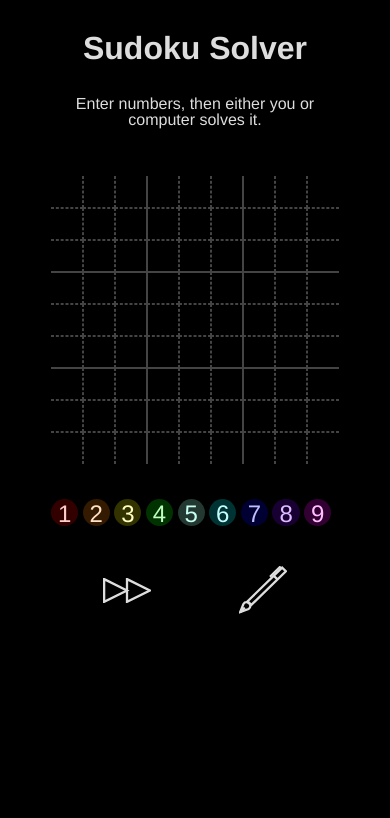
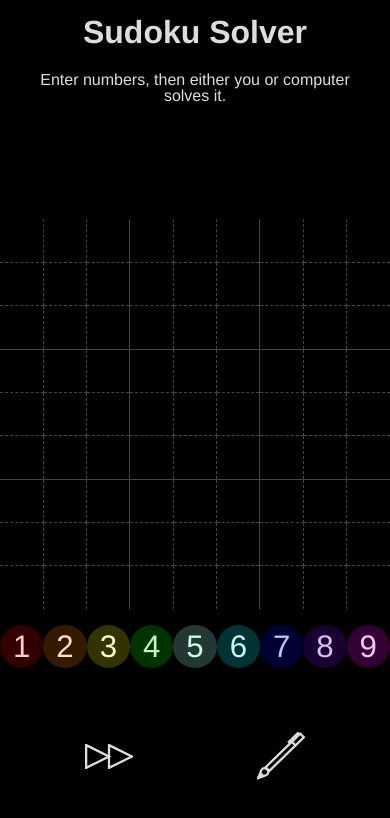
Before and after one commit to moellh/sudoku_solver, a plain HTML site: page index.html in a window 390 px wide. Drawn offline with Linux system fonts and the light colour scheme.

Commit message:
Added responsive design for smartphones
- bad design for horizontal displays

```diff
--- a/css/style.css
+++ b/css/style.css
@@ -33,50 +33,53 @@ blockquote:before,blockquote:after,q:before,q:after {
 	box-sizing: border-box;
 }
 
+html {
+	height: 100%;
+}
+
 body {
+	display: flex;
+	height: 100%;
+	flex-direction: column;
 	line-height: 1;
 	font-family: Helvetica, Arial, sans-serif;
 	background: #000;
 	color: #ddd;
-	width: 18em;
 	margin: 0 auto;
 }
 
 h1 {
 	font-size: 2em;
 	font-weight: bold;
-	margin: 1em 0;
+	margin: .5em 0;
 	text-align: center;
 }
 
 #status {
-	margin: 1em auto;
+	margin: .5em auto;
 	text-align: center;
-	height: 3em;
+	min-height: 3em;
 	padding: 0 1em;
 	overflow-y: auto;
+	flex-grow: 1;
 }
 
 #sudoku-grid {
-	margin: 2em auto;
+	margin: 1em auto;
 	text-align: center;
+	width: 100vw;
+	display: flex;
 }
 
 table {
-	display: inline-flex;
 	border-collapse: collapse;
 	border-spacing: 0;
 }
 
-tr {
-	display: block;
-	width: 100%;
-}
+td {
 
-td {
-	float: left;
-	width: 2em;
-	height: 2em;
+	width: calc(100vw / 9);
+	height: calc(100vw / 9);
 	border: 1px dashed #444;
 }
 
@@ -121,21 +124,19 @@ td:hover {
 }
 
 #numbers {
-	margin: 1 auto;
-	align-items: center;
 	user-select: none;
+	display: flex;
 }
 
 .number {
 	display: inline-flex;
-	width: 1.7rem;
-	height: 1.7rem;
-	border-radius: 50%;
-	background-color: #ccc;
-	font-size: 1.5rem;
+	width: calc(100vw/9);
+	height: calc(100vw/9);
+	border-radius: 100%;
+	font-size: 8vw;
 	align-items: center;
 	justify-content: center;
-	padding-top: 2px;
+	align-content: stretch;
 }
 
 .n1 {
@@ -184,14 +185,17 @@ td:hover {
 }
 
 #buttons {
-	margin-top: 2rem;
-	text-align: center;
+	display: flex;
+	user-select: none;
+	flex-grow: 1;
+	align-items: center;
+	justify-content: center;
 }
 
 #solve, #note {
 	display: inline-flex;
 	width: 40%;
-	height: 4rem;
+	height: 10vh;
 	border-radius: 1rem;
 	padding-top: 2px;
 	background-repeat: no-repeat;
```
